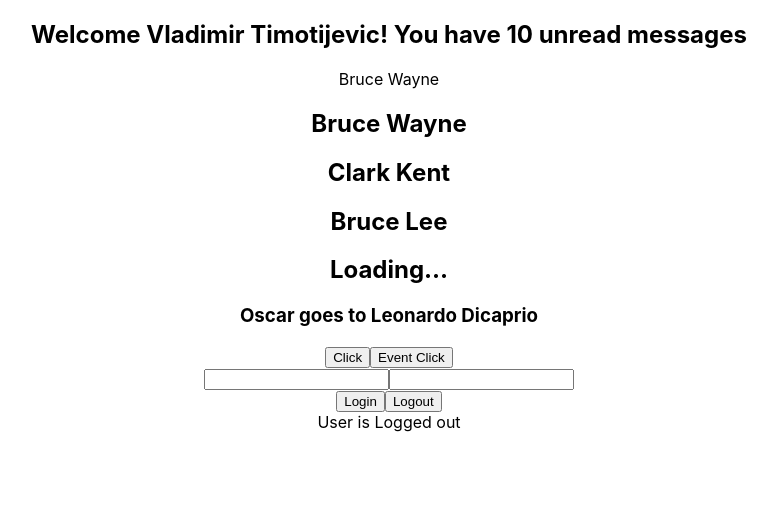
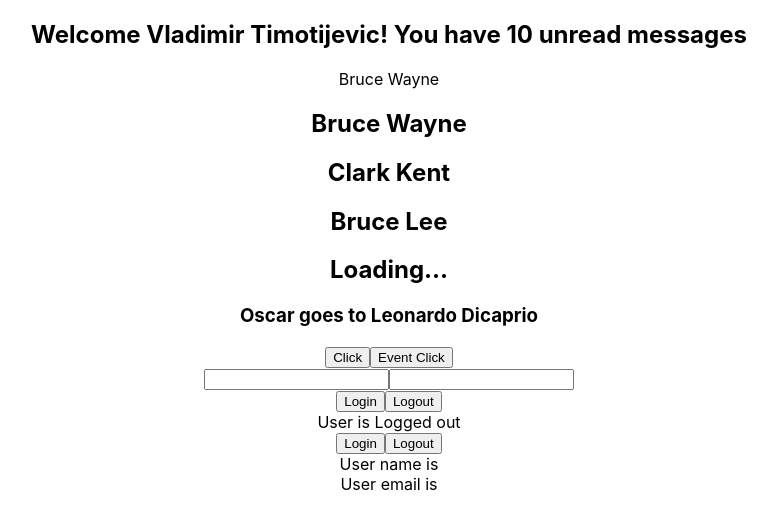
Before and after one commit to TimotijevicVlada/TypeScript_Basics, a React (Create React App) app: page / in a window 1280 px wide. Shown: the top 530 px of the page, without its empty margins (251-1028 px from the left). Built offline with nearby package versions, Linux system fonts and the light colour scheme.

Commit message:
useState Future Value changing

```diff
--- a/src/App.tsx
+++ b/src/App.tsx
@@ -10,6 +10,7 @@ import Button from './components/Button';
 import ButtonEvent from './components/ButtonEvent';
 import Input from './components/Input';
 import LoggedIn from './components/LoggedIn';
+import User from './components/User';
 
 function App() {
 
@@ -49,6 +50,8 @@ function App() {
       <Input value="" handleChange={(event) => console.log(event.target.value)}/>
 
       <LoggedIn />
+
+      <User />
     </div>
   );
 }
--- /dev/null
+++ b/src/components/User.tsx
@@ -0,0 +1,34 @@
+import React, {useState} from 'react';
+
+type AuthUser = {
+    name: string
+    email: string
+}
+
+const User = () => {
+
+    //Informisemo TS da user moze da bude null ili AuthUser koji smo definisali gore
+    const [user, setUser] = useState<null | AuthUser>(null);
+
+    const handleLogin = () => {
+        setUser({
+            name: "Vladimir",
+            email: "vlada@gmail.com"
+        })
+    }
+
+    const handleLogout = () => {
+        setUser(null);
+    }
+
+    return (
+        <div>
+            <button onClick={handleLogin}>Login</button>
+            <button onClick={handleLogout}>Logout</button>
+            <div>User name is {user?.name}</div>
+            <div>User email is {user?.email}</div>
+        </div>
+    )
+}
+
+export default User;
```
